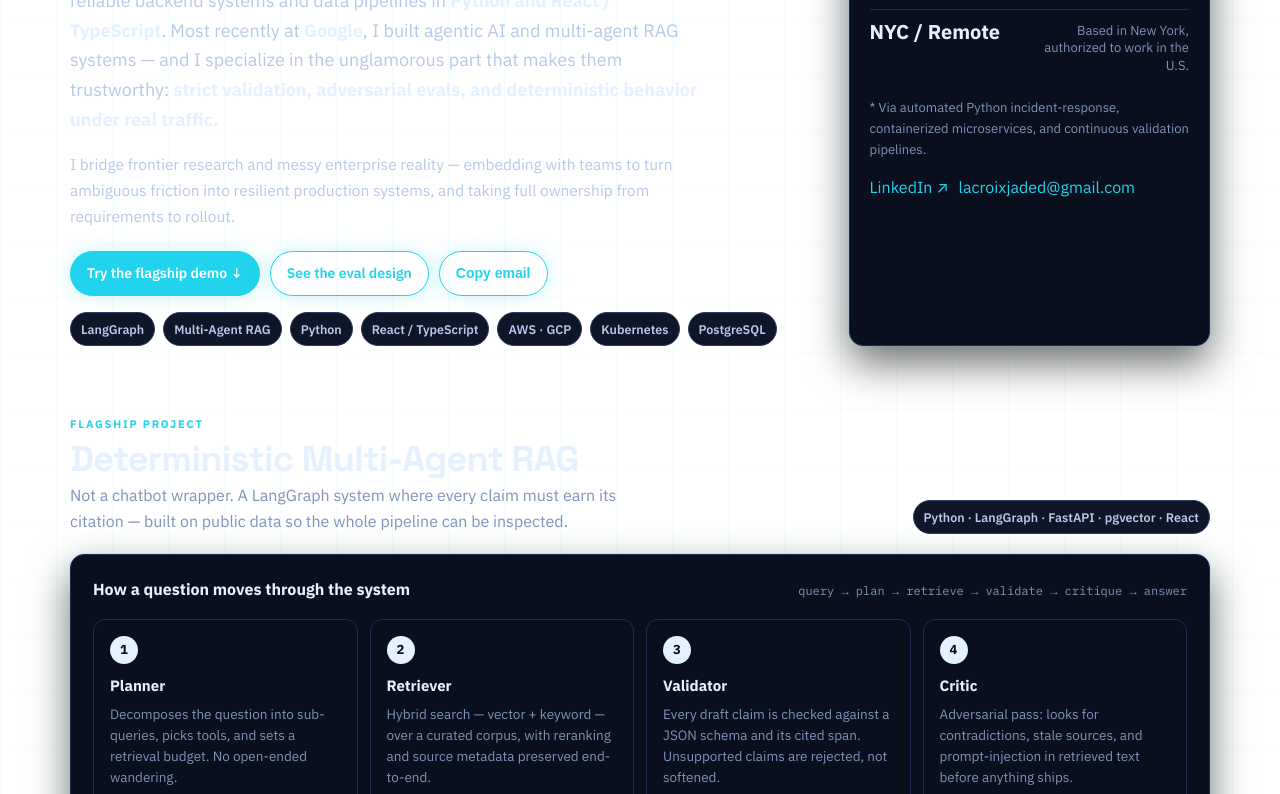
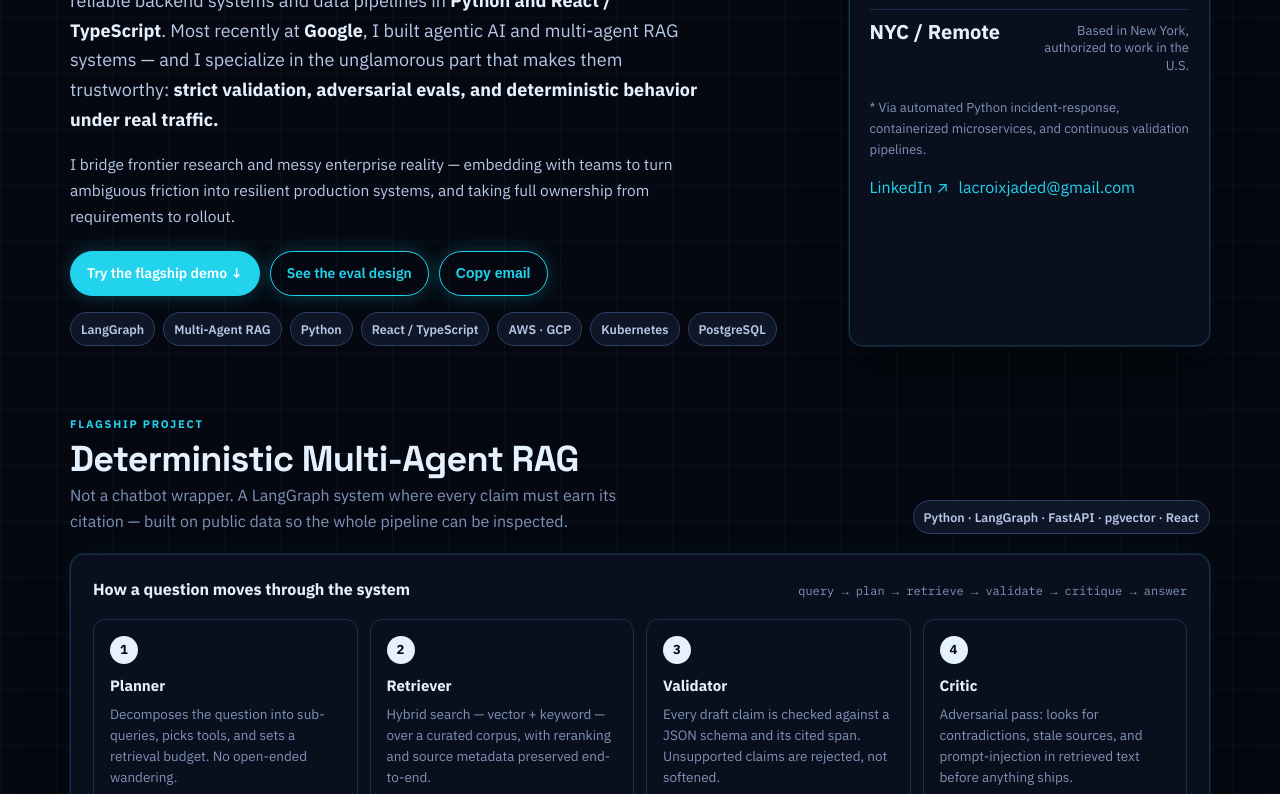
Before and after one commit to jadedandroid/flagship-multi-agent-rag-portfolio, a plain HTML site: page index.html in a window 1280 px wide. Shown: the part 375-1169 px from the top of the page. Drawn offline with Linux system fonts and the light colour scheme.

Commit message:
Fix home background (invalid shorthand left page white, text unreadable)

```diff
--- a/index.html
+++ b/index.html
@@ -30,7 +30,7 @@
 *{box-sizing:border-box}
 html{scroll-behavior:smooth}
 @media (prefers-reduced-motion: reduce){ html{scroll-behavior:auto} *{animation:none!important; transition:none!important} }
-body{margin:0;background:var(--bg) radial-gradient(900px 500px at 80% -10%, rgba(34,211,238,.14), transparent 60%), radial-gradient(700px 400px at 10% 0%, rgba(124,58,237,.14), transparent 60%);background-image:linear-gradient(rgba(34,211,238,.05) 1px, transparent 1px), linear-gradient(90deg, rgba(34,211,238,.05) 1px, transparent 1px);background-size:56px 56px;color:var(--ink);font-family:"IBM Plex Sans",system-ui,-apple-system,Segoe UI,Roboto,sans-serif;line-height:1.6}
+body{margin:0;background-color:var(--bg);background-image:radial-gradient(900px 500px at 80% -10%, rgba(34,211,238,.14), transparent 60%), radial-gradient(700px 400px at 10% 0%, rgba(124,58,237,.14), transparent 60%), linear-gradient(rgba(34,211,238,.05) 1px, transparent 1px), linear-gradient(90deg, rgba(34,211,238,.05) 1px, transparent 1px);background-size:auto,auto,56px 56px,56px 56px;color:var(--ink);font-family:"IBM Plex Sans",system-ui,-apple-system,Segoe UI,Roboto,sans-serif;line-height:1.6}
 a{color:var(--teal);text-decoration:none} a:hover{text-decoration:underline}
 .mono{font-family:"IBM Plex Mono",ui-monospace,monospace}
 .wrap{max-width:1140px;margin:0 auto;padding:0 20px}
```
